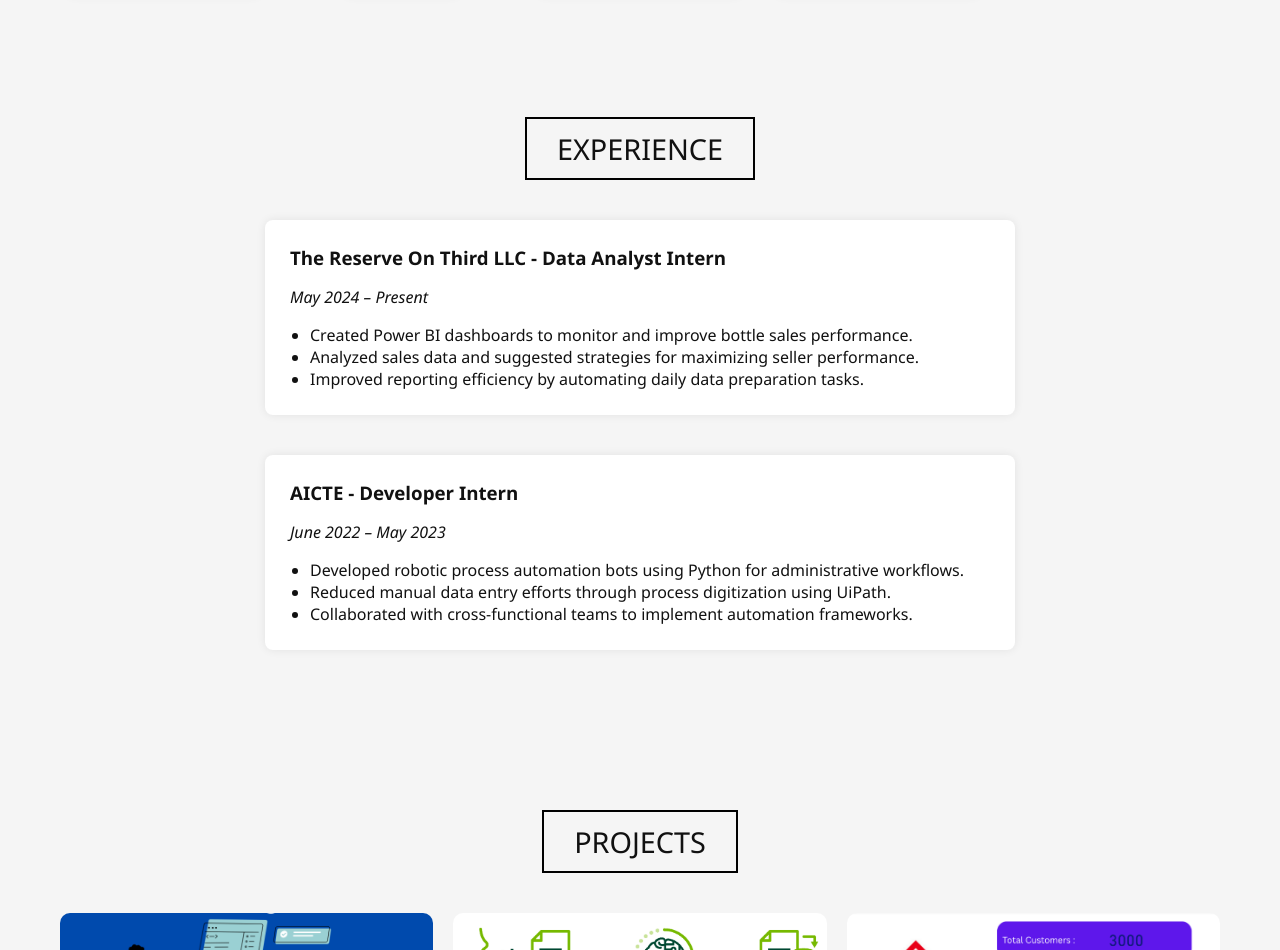
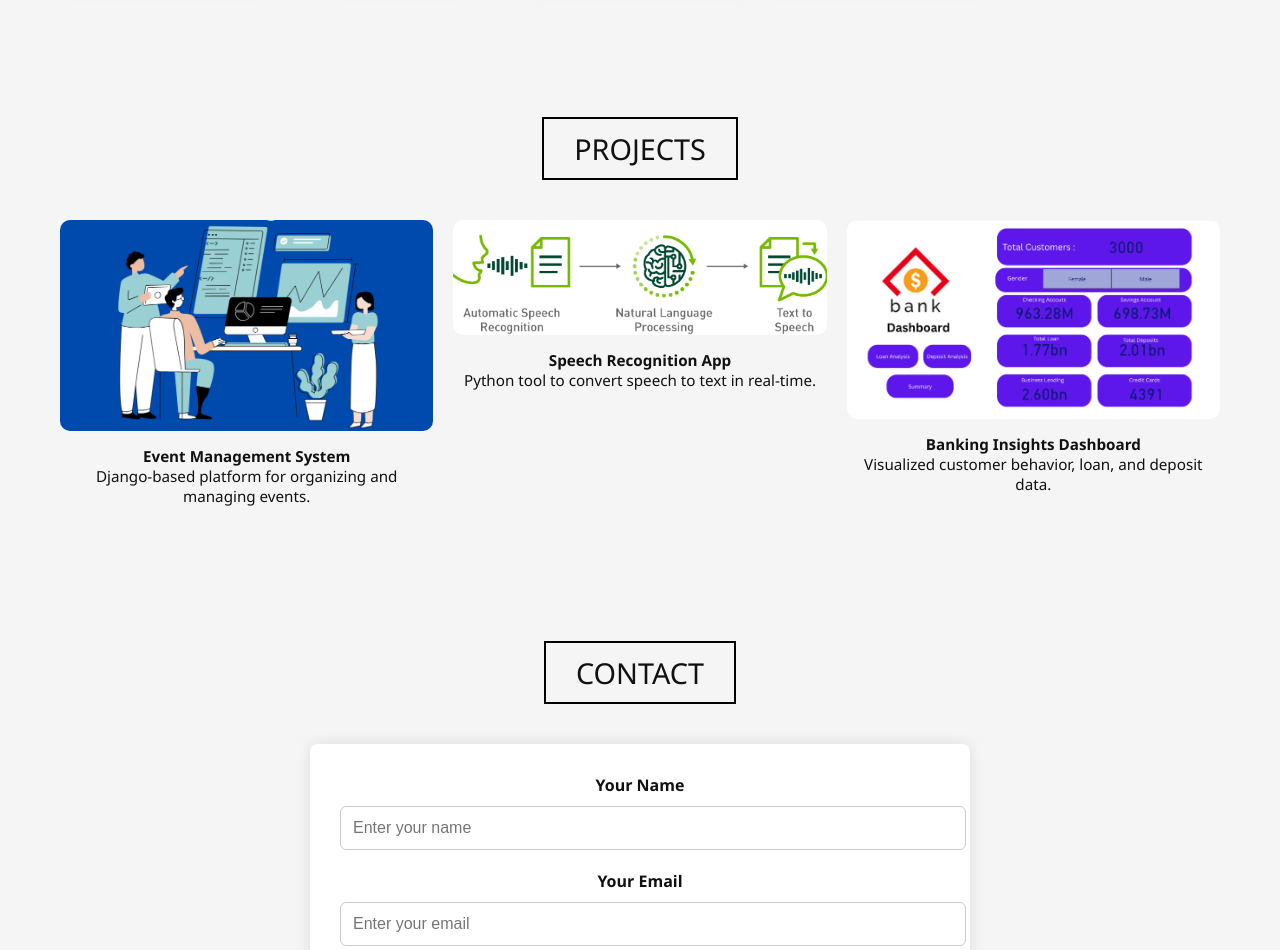
Before and after one commit to rabbanishaik26/Portfolio, a plain HTML site: page index.html in a window 1280 px wide. Shown: the part 1646-2596 px from the top of the page. Drawn offline with nearby package versions, Linux system fonts and the light colour scheme.

Commit message:
Update index.html

```diff
--- a/index.html
+++ b/index.html
@@ -235,29 +235,7 @@
     </div>
   </section>
 
-  <section id="experience">
-    <div class="section-title">EXPERIENCE</div>
 
-    <div class="experience-entry">
-      <h3>The Reserve On Third LLC - Data Analyst Intern</h3>
-      <p><em>May 2024 – Present</em></p>
-      <ul>
-        <li>Created Power BI dashboards to monitor and improve bottle sales performance.</li>
-        <li>Analyzed sales data and suggested strategies for maximizing seller performance.</li>
-        <li>Improved reporting efficiency by automating daily data preparation tasks.</li>
-      </ul>
-    </div>
-
-    <div class="experience-entry">
-      <h3>AICTE - Developer Intern</h3>
-      <p><em>June 2022 – May 2023</em></p>
-      <ul>
-        <li>Developed robotic process automation bots using Python for administrative workflows.</li>
-        <li>Reduced manual data entry efforts through process digitization using UiPath.</li>
-        <li>Collaborated with cross-functional teams to implement automation frameworks.</li>
-      </ul>
-    </div>
-  </section>
 
   <section id="projects">
     <div class="section-title">PROJECTS</div>
```
